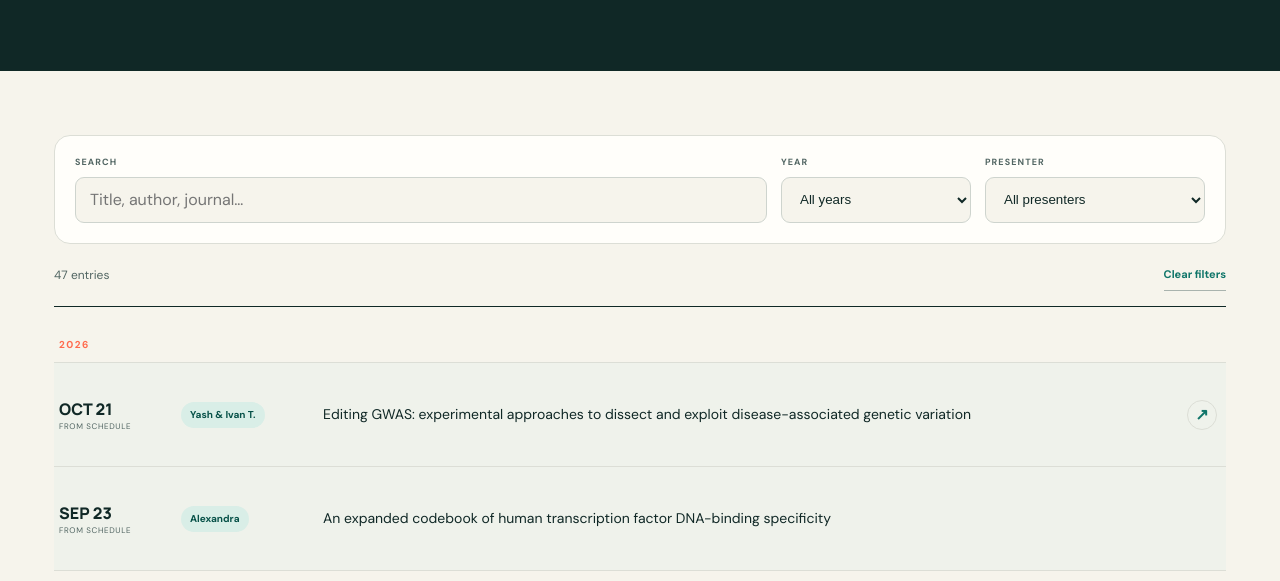
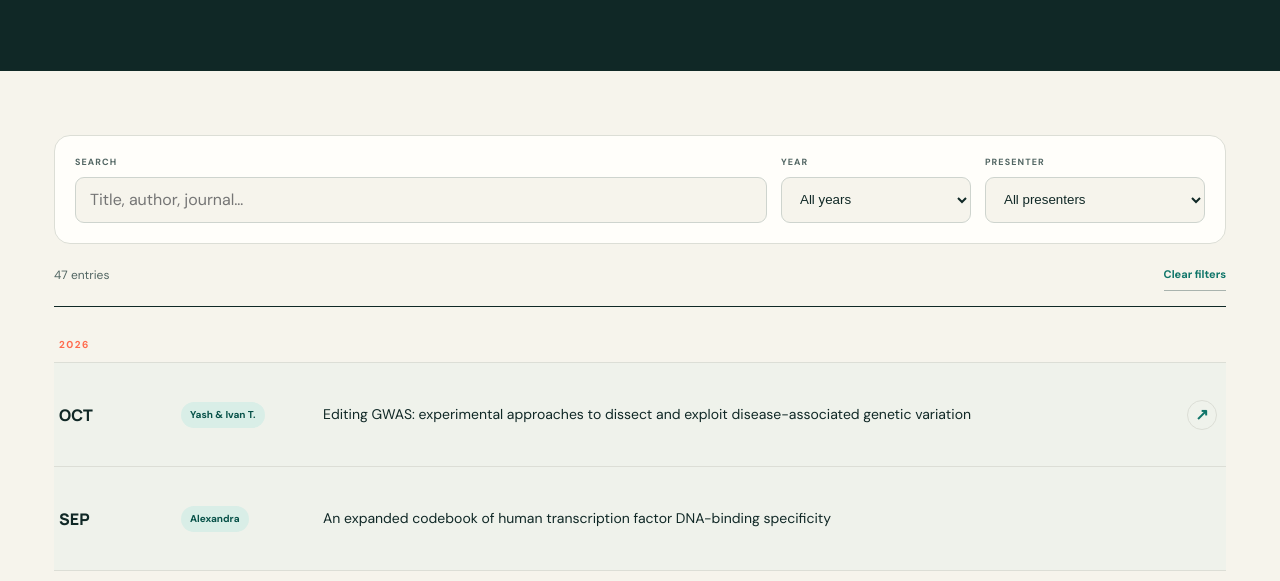
Before and after one commit to tanoManzo/dcode-wiki, a plain HTML site: page journal-club.html in a window 1280 px wide. Shown: the part 371-952 px from the top of the page. Drawn offline with Linux system fonts and the light colour scheme.

Commit message:
Simplify archive dates to month only

```diff
--- a/journal-club.css
+++ b/journal-club.css
@@ -24,9 +24,8 @@
 .archive-row:hover { background: rgba(255,254,250,.7); }
 .archive-row.is-automatic { background: rgba(217,238,231,.28); }
 .archive-row.is-automatic:hover { background: rgba(217,238,231,.5); }
-.archive-date strong, .archive-date small { display: block; }
+.archive-date strong { display: block; }
 .archive-date strong { font: 800 16px Manrope; }
-.archive-date small { color: var(--ink-soft); font-size: 8px; letter-spacing: .08em; text-transform: uppercase; }
 .presenter-chip { justify-self: start; padding: 5px 9px; border-radius: 999px; color: var(--green-dark); background: var(--mint); font-size: 10px; font-weight: 800; }
 .archive-citation { margin: 0; font-size: 14px; line-height: 1.5; }
 .archive-row-link { width: 30px; height: 30px; display: grid; place-items: center; border: 1px solid var(--line); border-radius: 50%; color: var(--green); font-weight: 800; }
--- a/journal-club.html
+++ b/journal-club.html
@@ -56,6 +56,6 @@
         <p>Journal club archive · <span id="year"></span></p>
       </footer>
     </div>
-    <script src="journal-club.js?v=3" defer></script>
+    <script src="journal-club.js?v=4" defer></script>
   </body>
 </html>
--- a/journal-club.js
+++ b/journal-club.js
@@ -63,10 +63,10 @@ function render() {
     previousYear = yearLabel;
     const link = paper.url ? `<a class="archive-row-link" href="${escapeHTML(paper.url)}" target="_blank" rel="noopener" aria-label="Open paper">↗</a>` : `<span></span>`;
     const dateParts = paper.date.split("/");
-    const [month, day] = dateParts;
-    const dateLabel = `${monthNames[Number(month)] || month}${dateParts.length === 3 ? ` ${Number(day)}` : ""}`;
+    const [month] = dateParts;
+    const dateLabel = monthNames[Number(month)] || month;
     return `${divider}<article class="archive-row${paper.automatic ? " is-automatic" : ""}">
-      <div class="archive-date"><strong>${escapeHTML(dateLabel)}</strong><small>${paper.automatic ? "From schedule" : "Archive"}</small></div>
+      <div class="archive-date"><strong>${escapeHTML(dateLabel)}</strong></div>
       <span class="presenter-chip">${escapeHTML(paper.presenter)}</span>
       <p class="archive-citation">${escapeHTML(paper.citation)}</p>${link}
     </article>`;
```
